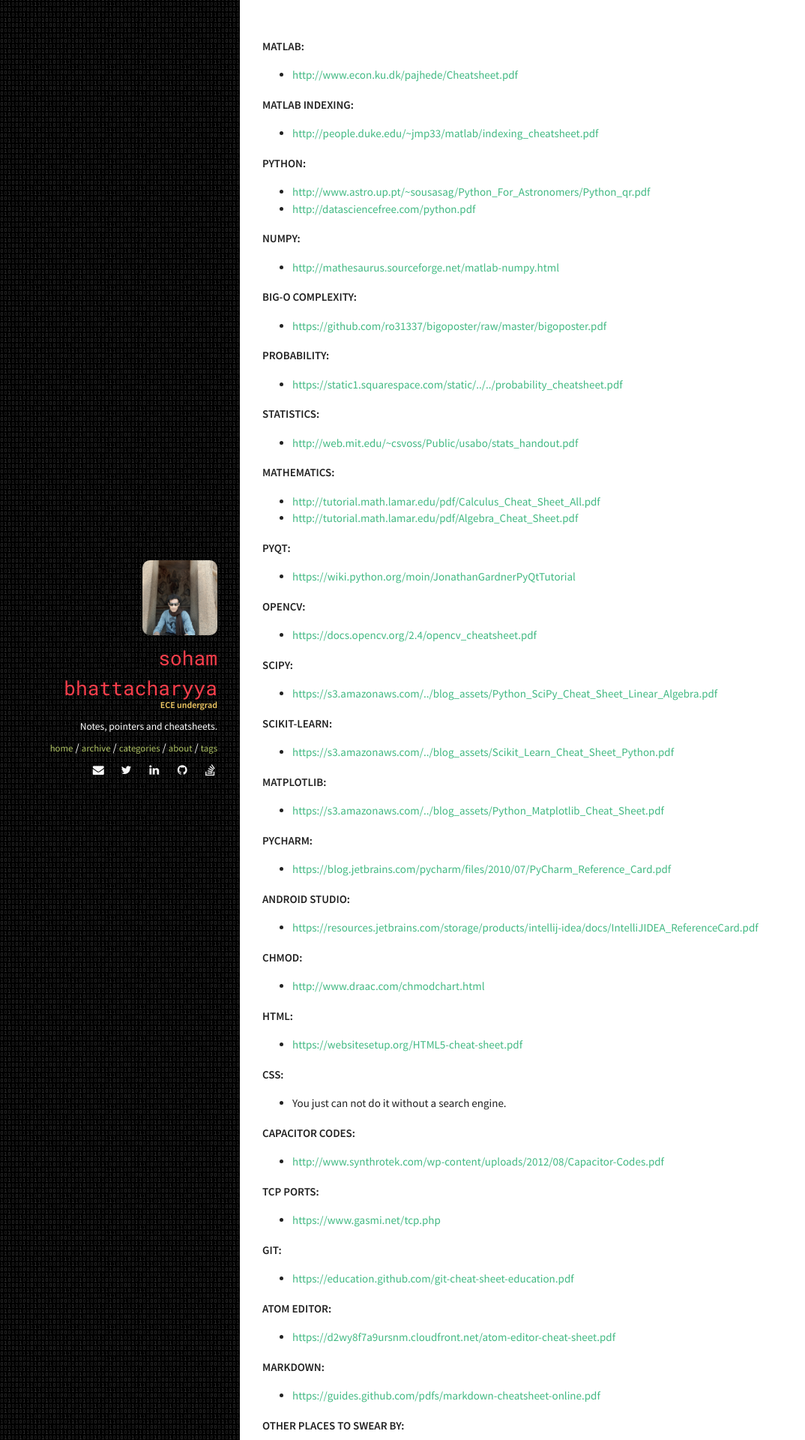
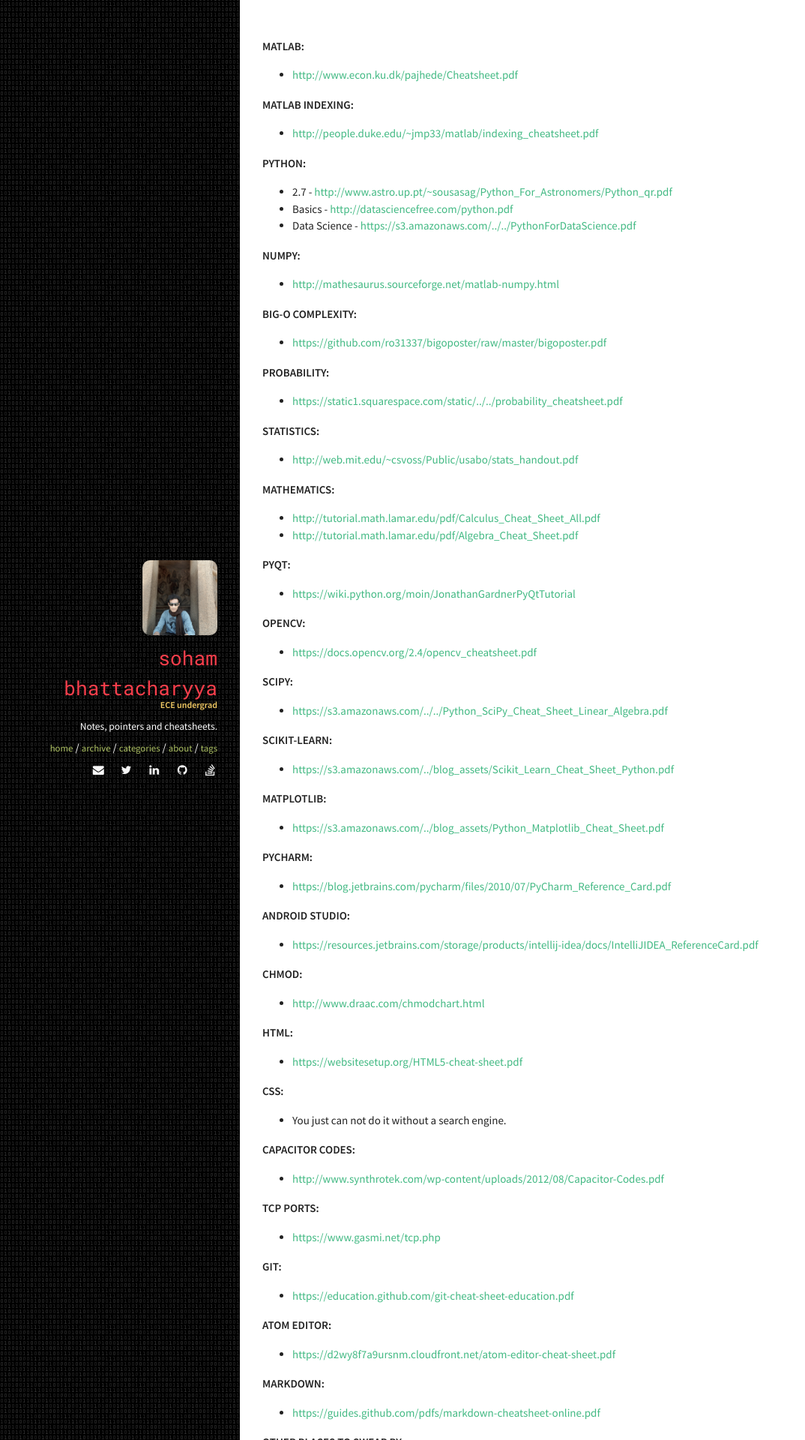
Before and after one commit to sohambhattacharyya/sohambhattacharyya.github.io, a Jekyll site: the page built from _posts/2017-12-09-A-Bunch-of-Cheatsheets.markdown, in a window 1280 px wide. Shown: the part 445-2365 px from the top of the page at 75% size, without its empty margins (0-1074 px from the left). Built offline with Jekyll 4.4.1, drawn with Linux system fonts in a browser that asks for light colours; comment, search, counter and statistics services are not loaded.

Commit message:
Added materials.

```diff
--- a/_posts/2017-12-09-A-Bunch-of-Cheatsheets.markdown
+++ b/_posts/2017-12-09-A-Bunch-of-Cheatsheets.markdown
@@ -19,8 +19,9 @@
 * [http://people.duke.edu/~jmp33/matlab/indexing_cheatsheet.pdf](http://people.duke.edu/~jmp33/matlab/indexing_cheatsheet.pdf)
 
 ###### Python:
-* [http://www.astro.up.pt/~sousasag/Python_For_Astronomers/Python_qr.pdf](http://www.astro.up.pt/~sousasag/Python_For_Astronomers/Python_qr.pdf)
-* [http://datasciencefree.com/python.pdf](http://datasciencefree.com/python.pdf)
+* 2.7 - [http://www.astro.up.pt/~sousasag/Python_For_Astronomers/Python_qr.pdf](http://www.astro.up.pt/~sousasag/Python_For_Astronomers/Python_qr.pdf)
+* Basics - [http://datasciencefree.com/python.pdf](http://datasciencefree.com/python.pdf)
+* Data Science - [https://s3.amazonaws.com/../../PythonForDataScience.pdf](https://s3.amazonaws.com/assets.datacamp.com/blog_assets/PythonForDataScience.pdf)
 
 ###### NumPy:
 * [http://mathesaurus.sourceforge.net/matlab-numpy.html](http://mathesaurus.sourceforge.net/matlab-numpy.html)
@@ -45,7 +46,7 @@
 * [https://docs.opencv.org/2.4/opencv_cheatsheet.pdf](https://docs.opencv.org/2.4/opencv_cheatsheet.pdf)
 
 ###### SciPy:
-* [https://s3.amazonaws.com/../blog_assets/Python_SciPy_Cheat_Sheet_Linear_Algebra.pdf](https://s3.amazonaws.com/assets.datacamp.com/blog_assets/Python_SciPy_Cheat_Sheet_Linear_Algebra.pdf)
+* [https://s3.amazonaws.com/../../Python_SciPy_Cheat_Sheet_Linear_Algebra.pdf](https://s3.amazonaws.com/assets.datacamp.com/blog_assets/Python_SciPy_Cheat_Sheet_Linear_Algebra.pdf)
 
 ###### Scikit-Learn:
 * [https://s3.amazonaws.com/../blog_assets/Scikit_Learn_Cheat_Sheet_Python.pdf](https://s3.amazonaws.com/assets.datacamp.com/blog_assets/Scikit_Learn_Cheat_Sheet_Python.pdf)
```
